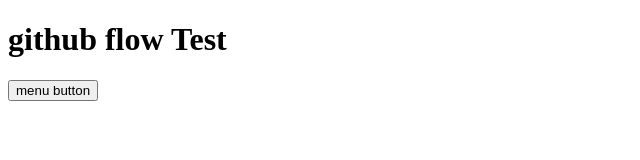
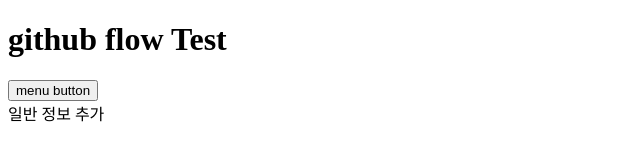
Before and after one commit to ssaksaake/ssak_githubflow_test, a plain HTML site: page index.html in a window 1280 px wide. Shown: the whole page, without its empty margins (0-640 px from the left). Drawn offline with Linux system fonts and the light colour scheme.

Commit message:
Feat : Add info

```diff
--- a/index.html
+++ b/index.html
@@ -9,6 +9,7 @@
         <header>
             <h1>github flow Test</h1>
             <button>menu button</button>
+            <div>일반 정보 추가</div>
         </header>
     </body>
 </html>
```
